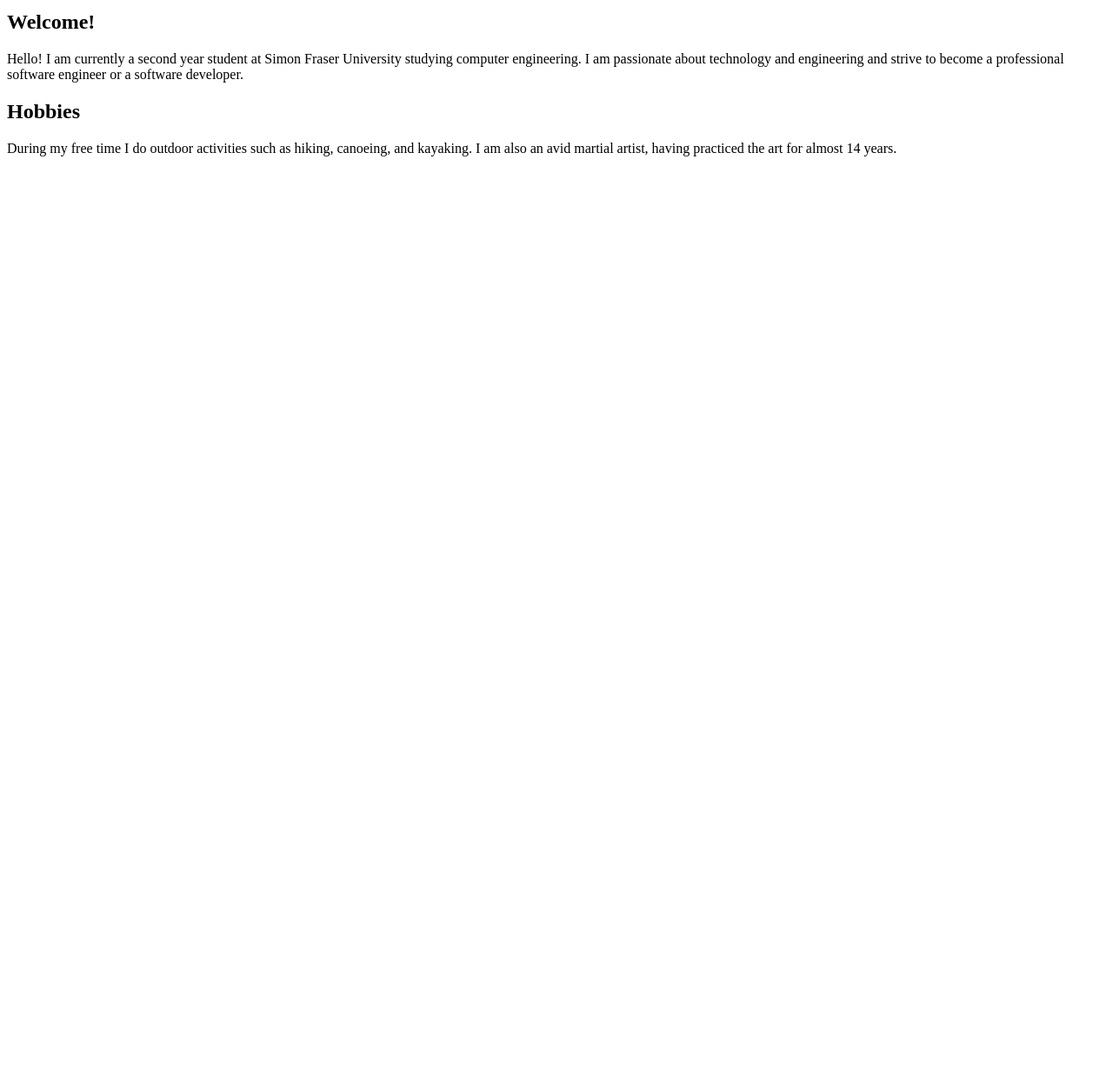
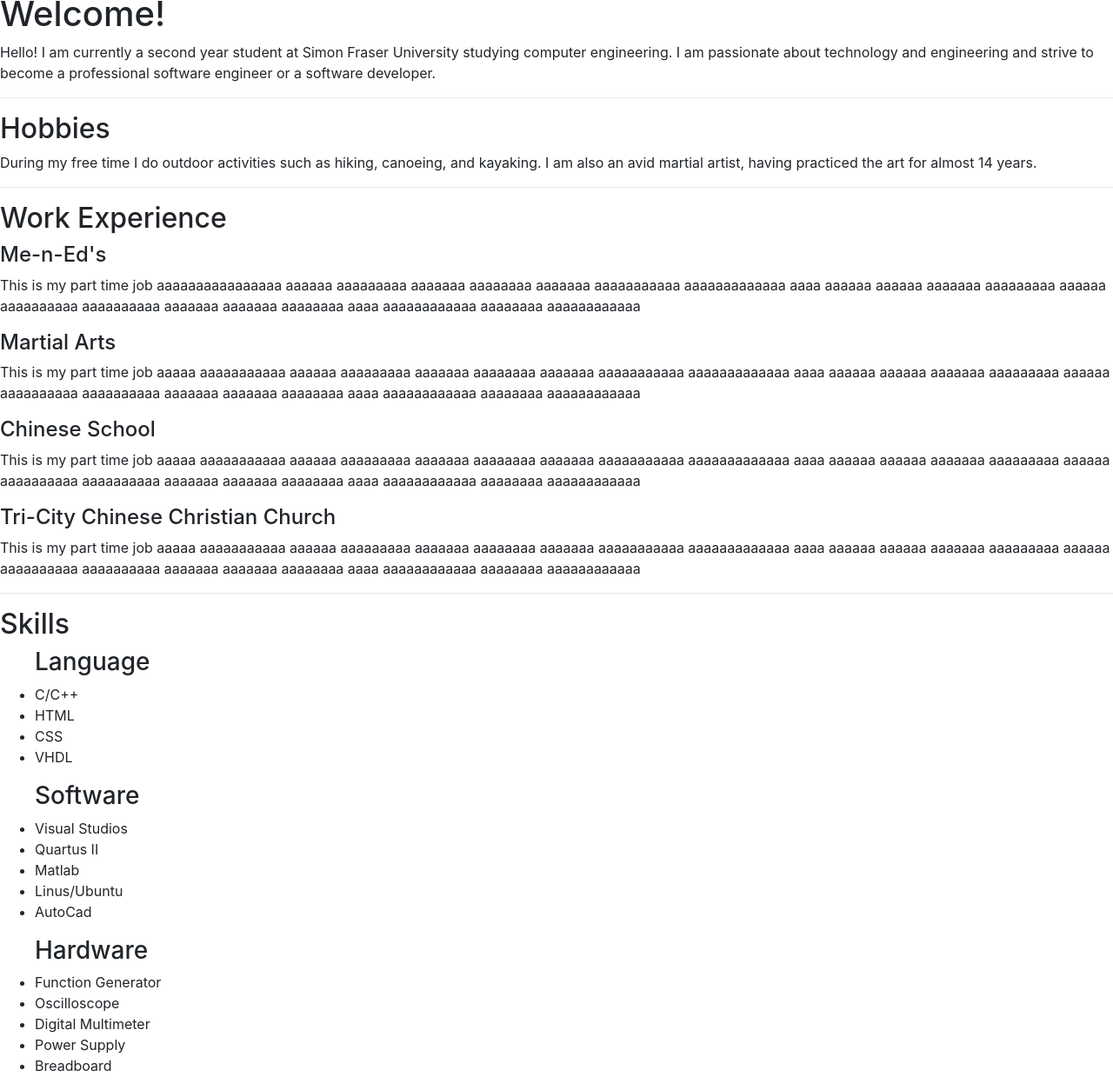
Before and after one commit to KMBD/Angusk, a plain HTML site: page aboutme.html in a window 1280 px wide. Shown: the part 8-1262 px from the top of the page at 87% size. Before the commit the page ends 800 px from the top, so only its background shows below. Drawn offline with nearby package versions, Linux system fonts and the light colour scheme.

Commit message:
Update aboutme.html

```diff
--- a/aboutme.html
+++ b/aboutme.html
@@ -2,16 +2,70 @@
 <html>
 <head>
 	<title>About Me</title>
+	<link rel="stylesheet" type="text/css" href="css/styleaboutme.css">
+	<link rel="stylesheet" href="https://stackpath.bootstrapcdn.com/bootstrap/4.1.3/css/bootstrap.min.css" integrity="sha384-MCw98/SFnGE8fJT3GXwEOngsV7Zt27NXFoaoApmYm81iuXoPkFOJwJ8ERdknLPMO" crossorigin="anonymous">
+	<title></title>
 </head>
 <body>
-	<div class = "container">
-		<section id = "aboutme">
-			<h1>Welcome!</h1>
-			<p>Hello! I am currently a second year student at Simon Fraser University studying computer engineering. I am passionate about technology and engineering and strive to become a professional software engineer or a software developer. </p>
-			<h2>Hobbies</h2>
-			<p>During my free time I do outdoor activities such as hiking, canoeing, and kayaking. I am also an avid martial artist, having practiced the art for almost 14 years.</p>
-		</section>
+	<section class = "aboutme">
+		<h1>Welcome!</h1>
+		<p>Hello! I am currently a second year student at Simon Fraser University studying computer engineering. I am passionate about technology and engineering and strive to become a professional software engineer or a software developer. </p>
+		<hr>
+		<h2>Hobbies</h2>
+		<p>During my free time I do outdoor activities such as hiking, canoeing, and kayaking. I am also an avid martial artist, having practiced the art for almost 14 years.</p>
+	</section>
+	<hr>
+	<div class = "exp">
+		<div class = "container1">
+		<h2>Work Experience</h2>
+		</div>
+		<div class = "container2">
+			<div class = "work">
+				<h4>Me-n-Ed's</h4>
+				<p>This is my part time job aaaaaaaaaaaaaaaa aaaaaa aaaaaaaaa aaaaaaa aaaaaaaa aaaaaaa aaaaaaaaaaa aaaaaaaaaaaaa aaaa aaaaaa aaaaaa aaaaaaa aaaaaaaaa aaaaaa aaaaaaaaaa aaaaaaaaaa aaaaaaa aaaaaaa aaaaaaaa aaaa aaaaaaaaaaaa aaaaaaaa aaaaaaaaaaaa</p>
+			</div>
+			<div class = "work1">
+				<h4>Martial Arts</h4>
+				<p>This is my part time job aaaaa aaaaaaaaaaa aaaaaa aaaaaaaaa aaaaaaa aaaaaaaa aaaaaaa aaaaaaaaaaa aaaaaaaaaaaaa aaaa aaaaaa aaaaaa aaaaaaa aaaaaaaaa aaaaaa aaaaaaaaaa aaaaaaaaaa aaaaaaa aaaaaaa aaaaaaaa aaaa aaaaaaaaaaaa aaaaaaaa aaaaaaaaaaaa</p>
+			</div>
+			<div class = "work1">
+				<h4>Chinese School</h4>
+				<p>This is my part time job aaaaa aaaaaaaaaaa aaaaaa aaaaaaaaa aaaaaaa aaaaaaaa aaaaaaa aaaaaaaaaaa aaaaaaaaaaaaa aaaa aaaaaa aaaaaa aaaaaaa aaaaaaaaa aaaaaa aaaaaaaaaa aaaaaaaaaa aaaaaaa aaaaaaa aaaaaaaa aaaa aaaaaaaaaaaa aaaaaaaa aaaaaaaaaaaa</p>
+			</div>
+			<div class = "work1">
+				<h4>Tri-City Chinese Christian Church</h4>
+				<p>This is my part time job aaaaa aaaaaaaaaaa aaaaaa aaaaaaaaa aaaaaaa aaaaaaaa aaaaaaa aaaaaaaaaaa aaaaaaaaaaaaa aaaa aaaaaa aaaaaa aaaaaaa aaaaaaaaa aaaaaa aaaaaaaaaa aaaaaaaaaa aaaaaaa aaaaaaa aaaaaaaa aaaa aaaaaaaaaaaa aaaaaaaa aaaaaaaaaaaa</p>
+			</div>
+		</div>
 	</div>
+	<hr>
+	<div class = "skillscontainer">
+		<h2>Skills</h2>
+			<ul>
+				<h3>Language</h3>
+				<li>C/C++</li>
+				<li>HTML</li>
+				<li>CSS</li>
+				<li>VHDL</li>
+			</ul>
+			<ul>
+				<h3>Software</h3>
+				<li>Visual Studios</li>
+				<li>Quartus II</li>
+				<li>Matlab</li>
+				<li>Linus/Ubuntu</li>
+				<li>AutoCad</li>
+			</ul>
+			<ul>
+				<h3>Hardware</h3>
+				<li>Function Generator</li>
+				<li>Oscilloscope</li>
+				<li>Digital Multimeter</li>
+				<li>Power Supply</li>
+				<li>Breadboard</li>
+			</ul>
+	</div>
+
 
 
 </body>
```
